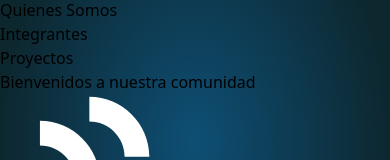
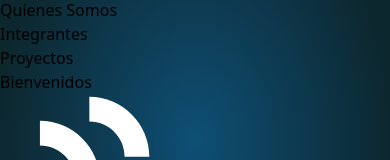
Before and after one commit to PauTG/ARGDEV, a React (Vite) app: page / in a window 390 px wide. Shown: the part 137-297 px from the top of the page. Built offline with nearby package versions, Linux system fonts and the light colour scheme.

Commit message:
add text responsive home

```diff
--- a/src/screens/index.jsx
+++ b/src/screens/index.jsx
@@ -1,7 +1,7 @@
 const Home = () => {
   return (
     <div className="w-auto text-4xl rounded-lg drop-shadow-[0_0_24px_rgba(0,0,0,0.5)] h-auto italic text-center mt-36 text-white">
-      <h1 className="text-3xl italic font-bold mb-4">Bienvenidos a nuestra comunidad</h1>
+      <h1 className="sm:text-7xl italic font-bold mb-4 text-3xl">Bienvenidos</h1>
       <img
         src="/logoB.png"
         className="mx-auto mt-14 h-56 w-auto cursor-pointer hover:rotate-12 transition-transform duration-300"
```
